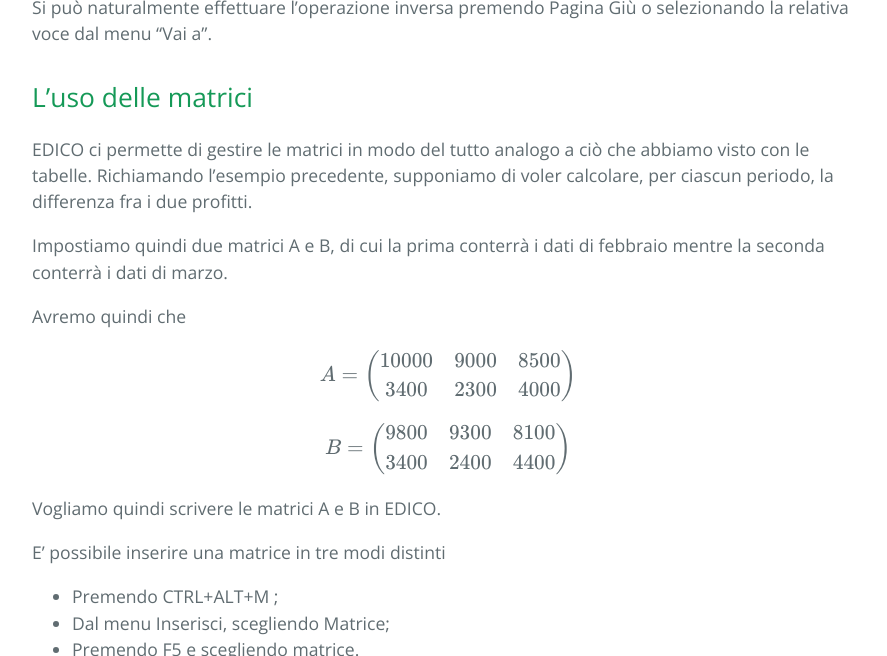
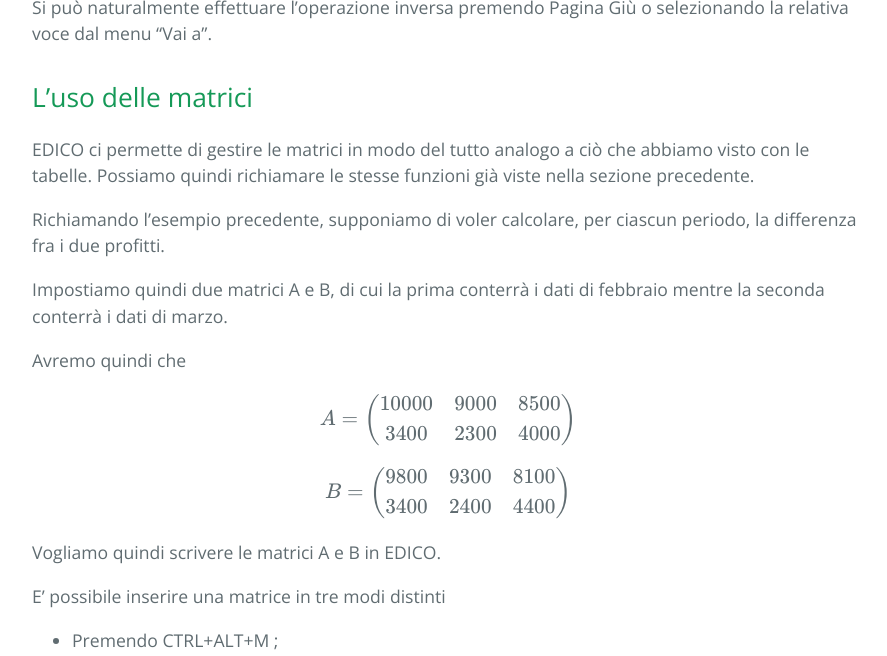
Before and after one commit to edicoIta/edicoita.github.io, a Jekyll site: the page built from docs/matrici/index.md, in a window 1280 px wide and 900 px high, scrolled down 7769 px, cut to the strip 123-779 px from the top of the window. Shown: the whole strip, without its empty margins (192-1079 px from the left). Built offline with Jekyll 4.4.1, drawn with Linux system fonts in a browser that asks for light colours; formulas are drawn with MathJax 3; some of the changed text lies outside the part shown.

Commit message:
Update index.md

```diff
--- a/docs/matrici/index.md
+++ b/docs/matrici/index.md
@@ -168,24 +168,26 @@ Si può naturalmente effettuare l'operazione inversa premendo Pagina Giù o sele
 
 ## L'uso delle matrici
 
-EDICO ci permette di gestire le matrici in modo del tutto analogo a ciò che abbiamo visto con le tabelle. Richiamando l'esempio precedente, supponiamo di voler calcolare, per ciascun periodo, la differenza fra i due profitti.
+EDICO ci permette di gestire le matrici in modo del tutto analogo a ciò che abbiamo visto con le tabelle. Possiamo quindi richiamare le stesse funzioni già viste nella sezione precedente.
+
+Richiamando l'esempio precedente, supponiamo di voler calcolare, per ciascun periodo, la differenza fra i due profitti.
 
 Impostiamo quindi due matrici A e B, di cui la prima conterrà i dati di febbraio mentre la seconda conterrà i dati di marzo.
 
 Avremo quindi che
 
 $$
-A=\left(\begin{array}{ccc}
+A=\begin{pmatrix}
 10000 & 9000 & 8500 \\
 3400 & 2300 & 4000
-\end{array}\right)
+\end{pmatrix}
 $$
 
 $$
-B=\left(\begin{array}{ccc}
+B=\begin{pmatrix}
 9800 & 9300 & 8100 \\
 3400 & 2400 & 4400
-\end{array}\right)
+\end{pmatrix}
 $$
 
 Vogliamo quindi scrivere le matrici A e B in EDICO.
@@ -235,15 +237,15 @@ Per utilizzarla dobbiamo per prima cosa scrivere l'operazione che vogliamo svolg
 
 
 $$
-\left(\begin{array}{ccc}
+\begin{pmatrix}
 9800 & 9300 & 8100 \\
 3400 & 2400 & 4400
-\end{array}\right)
+\end{pmatrix}
 -\\
-\left(\begin{array}{ccc}
+\begin{pmatrix}
 10000 & 9000 & 8500 \\
 3400 & 2300 & 4000
-\end{array}\right)
+\end{pmatrix}
 $$
 
 Scegliamo quindi il menu Strumenti, quindi Calcolo Matriciale, quindi Operazioni con sviluppo
@@ -269,10 +271,10 @@ Quindi possiamo entrare nuovamente nell'editor bidimensionale con F11 e svolgere
 Otteniamo quindi la matrice calcolata
 
 $$
-C=\left(\begin{array}{ccc}
+C=\begin{pmatrix}
 -200 & 300 & -400 \\
 0 & 100 & 400
-\end{array}\right)
+\end{pmatrix}
 $$
 
 Per andare allo svolgimento del calcolo fare riferimento all'esempio 6 del file allegato.
@@ -290,9 +292,9 @@ Questi strumenti possono essere impiegati anche per effettuare operazioni più c
 Ad esempio se volessimo calcolare Qual è il profitto di febbraio suddiviso per area dovremmo effettuare l'operazione:
 
 $$
-\left[\begin{array}{ll}
+\begin{pmatrix}
 1 & 1
-\end{array}\right] \cdot A:
+\end{pmatrix} \cdot A:
 $$
 
 Andiamo quindi a creare una matrice con 1 riga e 2 colonne che riempiamo con 1. Moltiplichiamo quindi questa matrice per $A$.
@@ -313,11 +315,11 @@ Ad esempio, per calcolare la trasposta di $C$ sarà sufficiente scegliere Strume
 E si ottiene:
 
 $$
-C^T=\left(\begin{array}{cc}
+C^T=\begin{pmatrix}
 -200 & 0 \\
 300 & 100 \\
 -400 & 400
-\end{array}\right)
+\end{pmatrix}
 $$
 
 ## Operazioni con le matrici quadrate
```
